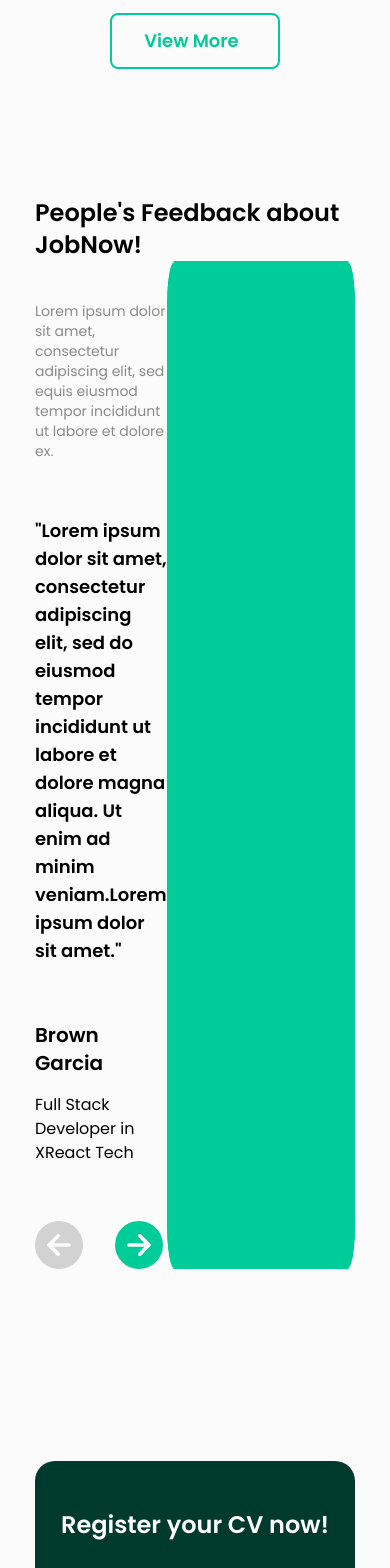
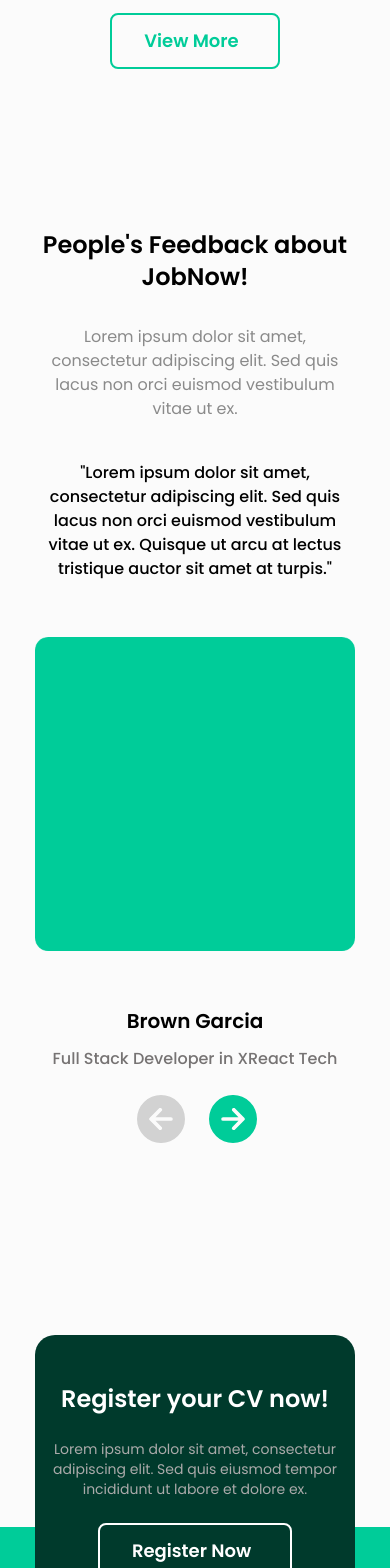
Before and after one commit to MaryJoeKhoury/job-search, a Next.js app: page / in a window 390 px wide. Shown: the part 5060-6628 px from the top of the page. Built offline with nearby package versions, Linux system fonts and the light colour scheme.

Commit message:
feedback section style responsiveness and fixes

```diff
--- a/components/FeedbackCard.js
+++ b/components/FeedbackCard.js
@@ -4,23 +4,42 @@
 const FeedbackCard = (props) => {
   return (
     <>
-      <div className="flex flex-row justify-between font-Poppins">
-        <div className="w-1/2">
-          <SectionSubtitle subtitle={props.subtitle} />
+      <div className="mt-8 flex flex-row justify-between font-Poppins md:mt-12 xl:mt-4">
+        <div className="md:w-9/12 lg:w-3/5 xl:w-1/2">
+          <p
+            className={`mb-10 p-0 text-center font-Poppins text-base text-[#8A8A8A] xs:px-8 md:mt-1 md:px-0 md:text-left md:text-lg`}
+          >
+            {props.subtitle}
+          </p>
           <div className="flex flex-col gap-14">
-            <p className="text-lg font-semibold">{props.description}</p>
+            <p className="p-0 text-center text-base font-medium xs:px-12 md:p-0 md:pr-2 md:text-left md:text-xl">
+              {props.description}
+            </p>
+
+            <img src={props.image} className="block md:hidden" />
+
             <div>
-              <h3 className="mb-4 text-xl font-semibold">{props.reviewer}</h3>
-              <h5>{props.profession}</h5>
-            </div>
-            <div className="flex flex-row gap-8">
-              <img src="/icons/backward-button.svg" className="h-12 w-12" />
-              <img src="/icons/forward-button.svg" className="h-12 w-12" />
+              <h3 className="mb-3 text-center text-xl font-semibold md:text-left">
+                {props.reviewer}
+              </h3>
+              <h5 className="text-center font-Poppins text-base font-medium text-[#767373] md:text-left">
+                {props.profession}
+              </h5>
             </div>
           </div>
+          <div className="ml-1 mt-6 flex flex-row justify-center gap-6 md:justify-normal">
+            <button>
+              <img src="/icons/backward-button.svg" className="h-12 w-12" />
+            </button>
+            <button>
+              {" "}
+              <img src="/icons/forward-button.svg" className="h-12 w-12" />
+            </button>
+          </div>
         </div>
-        <div className="flex flex-row">
-          <img src={props.image} />
+
+        <div className="hidden md:flex">
+          <img src={props.image} className="w-full" />
         </div>
       </div>
     </>
--- a/components/Footer.js
+++ b/components/Footer.js
@@ -86,10 +86,10 @@
                 <Facebook />
               </a>
               <a href="#" className="hover:p-2 hover:duration-200">
-                <img src="/icons/twitter.svg" />
+                <img src="/icons/twitter.svg" className="h-6 w-6" />
               </a>
               <a href="#" className="hover:p-2 hover:duration-200">
-                <img src="/icons/linkedin.svg" />
+                <img src="/icons/linkedin.svg" className="h-6 w-6" />
               </a>
             </div>
           </div>
--- a/pages/index.js
+++ b/pages/index.js
@@ -375,16 +375,17 @@
         </AlignContainer>
       </section>
 
-      <section className="bg-[#fbfbfb] pb-96 pt-16">
+      <section className="bg-[#fbfbfb] pb-96 pt-24">
         <AlignContainer>
           <SectionTitle
             title="People's Feedback about JobNow!"
-            fontSize="lg:text-[2.125rem]"
+            fontSize="md:text-[2.125rem] sm:text-[1.75rem] "
+            aligntext="md:text-left text-center"
           />
           {/* <SectionSubtitle subtitle=" Lorem ipsum dolor sit amet, consectetur adipiscing elit, sed do eiusmod tempor incididunt ut labore et dolore ex." /> */}
           <FeedbackCard
-            subtitle="Lorem ipsum dolor sit amet, consectetur adipiscing elit, sed equis eiusmod tempor incididunt ut labore et dolore ex."
-            description='"Lorem ipsum dolor sit amet, consectetur adipiscing elit, sed do eiusmod tempor incididunt ut labore et dolore magna aliqua. Ut enim ad minim veniam.Lorem ipsum dolor sit amet."'
+            subtitle="Lorem ipsum dolor sit amet, consectetur adipiscing elit. Sed quis lacus non orci euismod vestibulum vitae ut ex."
+            description='"Lorem ipsum dolor sit amet, consectetur adipiscing elit. Sed quis lacus non orci euismod vestibulum vitae ut ex. Quisque ut arcu at lectus tristique auctor sit amet at turpis."'
             image="/images/green.png"
             reviewer="Brown Garcia"
             profession="Full Stack Developer in XReact Tech"
@@ -396,7 +397,7 @@
         <section className="relative">
           <div className="absolute -top-48 z-10 rounded-[20px] bg-[#003A2C] pb-12 pt-12">
             <h1
-              className={`text-center font-Poppins text-2xl font-semibold text-white sm:text-4xl lg:text-3xl`}
+              className={`text-center font-Poppins text-2xl font-semibold text-white md:text-4xl lg:text-3xl`}
             >
               Register your CV now!
             </h1>
```
